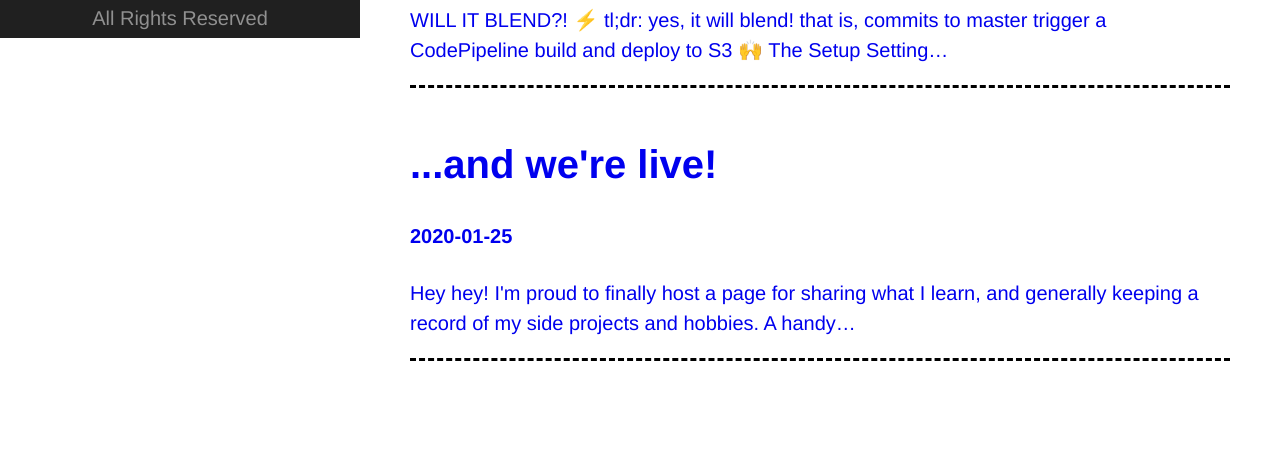
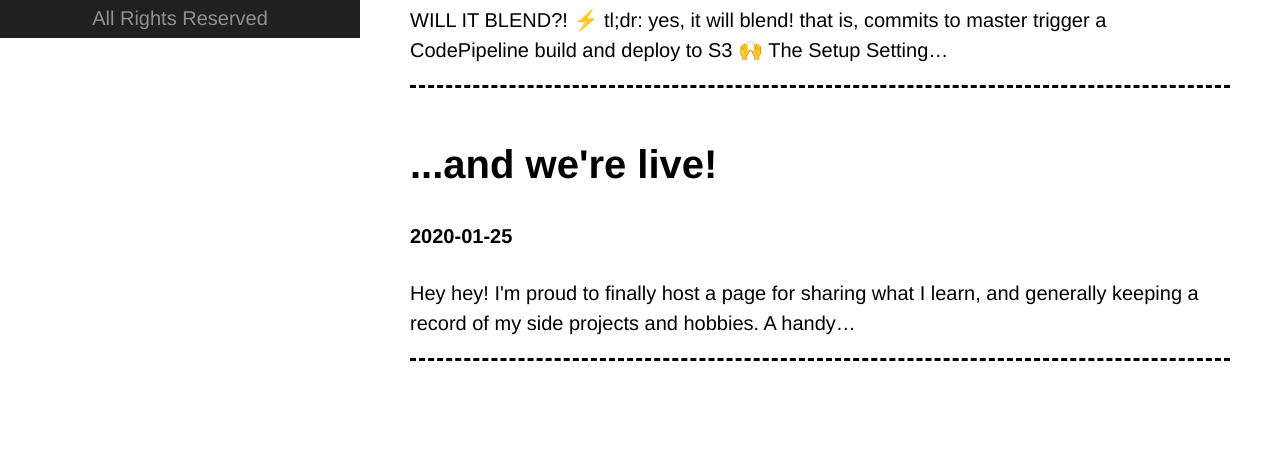
Before and after one commit to bazomatic/gatsby-blog-v1, a Gatsby site: page / in a window 1280 px wide. Shown: the part 762-1213 px from the top of the page. Built offline with nearby package versions, Linux system fonts and the light colour scheme; Gatsby itself is replaced by a stand-in of ours.

Commit message:
fixed unvisted link color

```diff
--- a/src/pages/index.js
+++ b/src/pages/index.js
@@ -39,11 +39,9 @@ const PostExcerpt = styled.div`
 
 const PostLink = styled(Link)`
   text-decoration: none;
+  color: inherit;
   &:hover {
     text-decoration: underline;
-  }
-  &:visited {
-    color: inherit;
   }
 `
 
```
